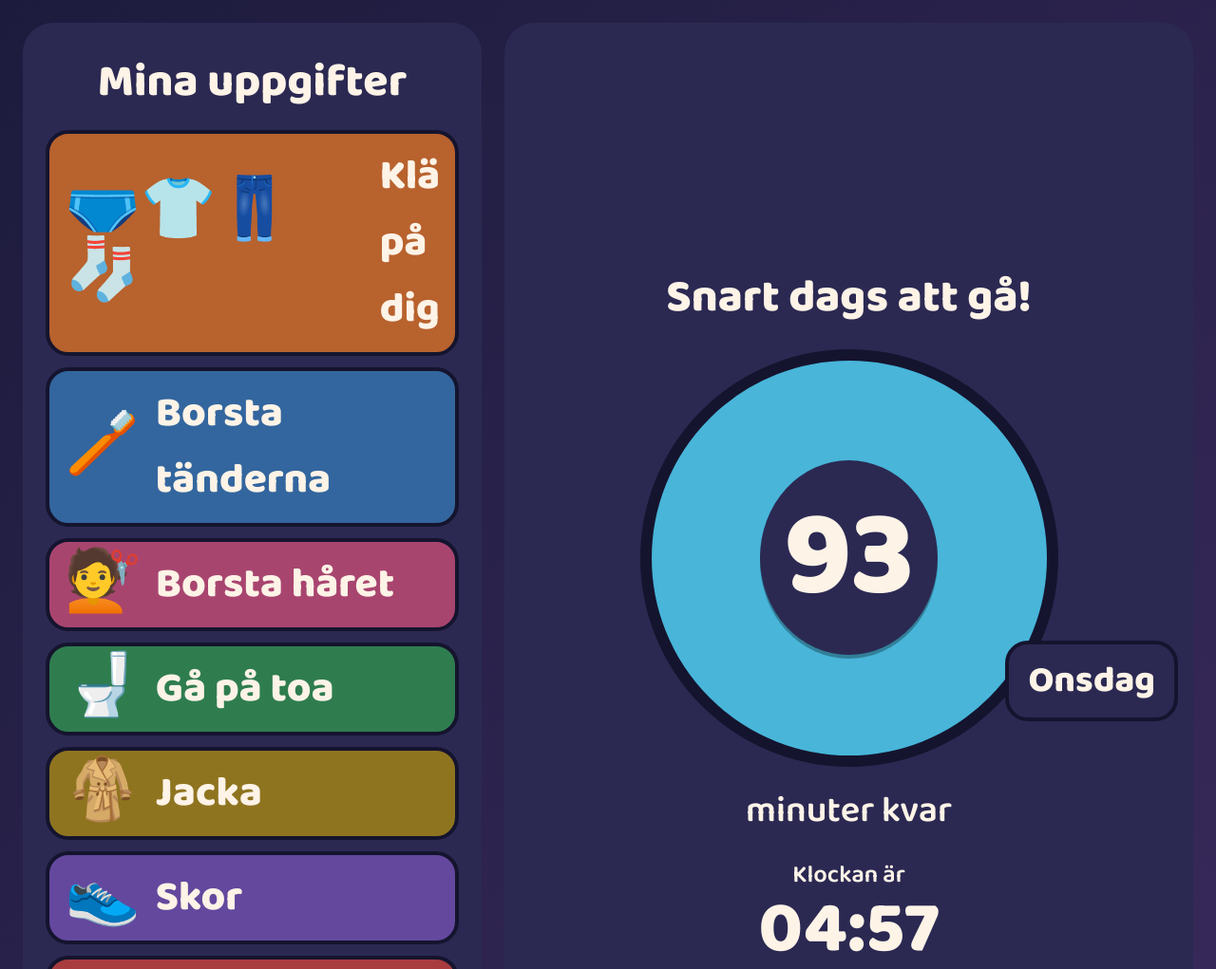
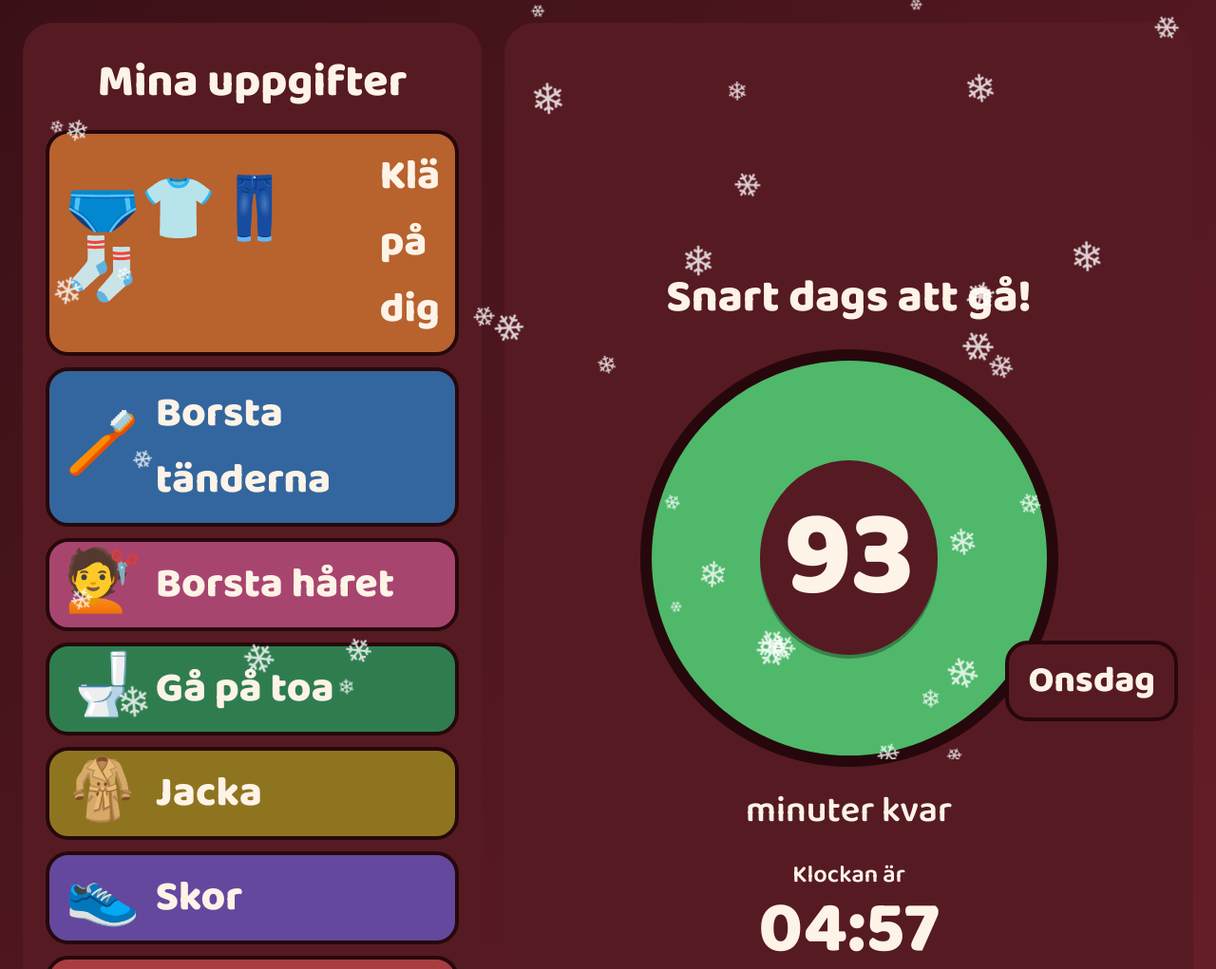
Before and after one commit to martinheterjag/countdown, a plain HTML site: page index.html in a window 1280 px wide. Shown: the top 1021 px of the page at 95% size. Drawn offline with Linux system fonts and the light colour scheme; no server answers.

Commit message:
Add falling snowflakes and a red color theme

```diff
--- a/index.html
+++ b/index.html
@@ -7,13 +7,13 @@
 <link href="https://fonts.googleapis.com/css2?family=Baloo+2:wght@600;800&display=swap" rel="stylesheet">
 <style>
   :root {
-    --bg1: #1c1b3d;
-    --bg2: #3a2a5c;
-    --card: #2b2952;
+    --bg1: #3a1016;
+    --bg2: #6b1f2a;
+    --card: #561a23;
     --ink: #fdf3e7;
-    --line: #15142e;
-    --empty: #3d3a6b;
-    --clock: #48b5d9;
+    --line: #26080c;
+    --empty: #36101a;
+    --clock: #4fb86a;
   }
   * { box-sizing: border-box; }
   body {
@@ -117,6 +117,25 @@
     font-size: clamp(60px, 8vw, 140px);
     animation: fly var(--t) linear var(--d) infinite;
   }
+  .snow {
+    position: fixed;
+    inset: 0;
+    overflow: hidden;
+    pointer-events: none;
+    display: none;
+    z-index: 4;
+  }
+  .timer:not(.go):not(.night) ~ .snow { display: block; }
+  .snow span {
+    position: absolute;
+    top: -10vh;
+    left: var(--x);
+    color: #fff;
+    opacity: .8;
+    font-size: calc(var(--s) * clamp(18px, 2.5vw, 40px));
+    animation: fall var(--t) linear var(--d) infinite;
+  }
+  @keyframes fall { to { transform: translate(8vw, 120vh) rotate(360deg); } }
   @keyframes fly { to { transform: translate(140vh, -140vh); } }
   .night #mins { animation: spin 40s ease-in-out infinite; }
   .night #mins.turbo { animation: turbo 40s ease-in-out; }
@@ -156,6 +175,8 @@
   <p class="left" id="left">minuter kvar</p>
   <p class="now">Klockan är<b id="now"></b></p>
 </section>
+
+<div class="snow" id="snow"></div>
 
 <div class="rockets">
   <span style="--x:-40vw; --t:3s;   --d:0s">🚀</span>
@@ -232,7 +253,7 @@
     const m = Math.ceil(rest / 60000);
 
     pie.style.setProperty("--p", p);
-    pie.style.setProperty("--clock", m > 15 ? "#48b5d9" : m > 5 ? "#f0a02a" : "#e0506a");
+    pie.style.setProperty("--clock", m > 15 ? "#4fb86a" : m > 5 ? "#f0a02a" : "#e0506a");
     const day = t.toLocaleDateString("sv-SE", { weekday: "long" });
     document.getElementById("day").textContent = day[0].toUpperCase() + day.slice(1);
     now.textContent = t.toLocaleTimeString("sv-SE", { hour: "2-digit", minute: "2-digit" });
@@ -258,6 +279,15 @@
   }
   tick();
   setInterval(tick, 1000);
+
+  const snow = document.getElementById("snow");
+  for (let i = 0; i < 40; i++) {
+    const s = document.createElement("span");
+    s.textContent = "❄";
+    const t = 8 + Math.random() * 8;
+    s.style.cssText = `--x:${Math.random() * 100}vw; --t:${t}s; --d:${-Math.random() * t}s; --s:${.5 + Math.random()}`;
+    snow.appendChild(s);
+  }
 
   // Each flight is usually a rocket, but sometimes a surprise
   function flyer() {
```
